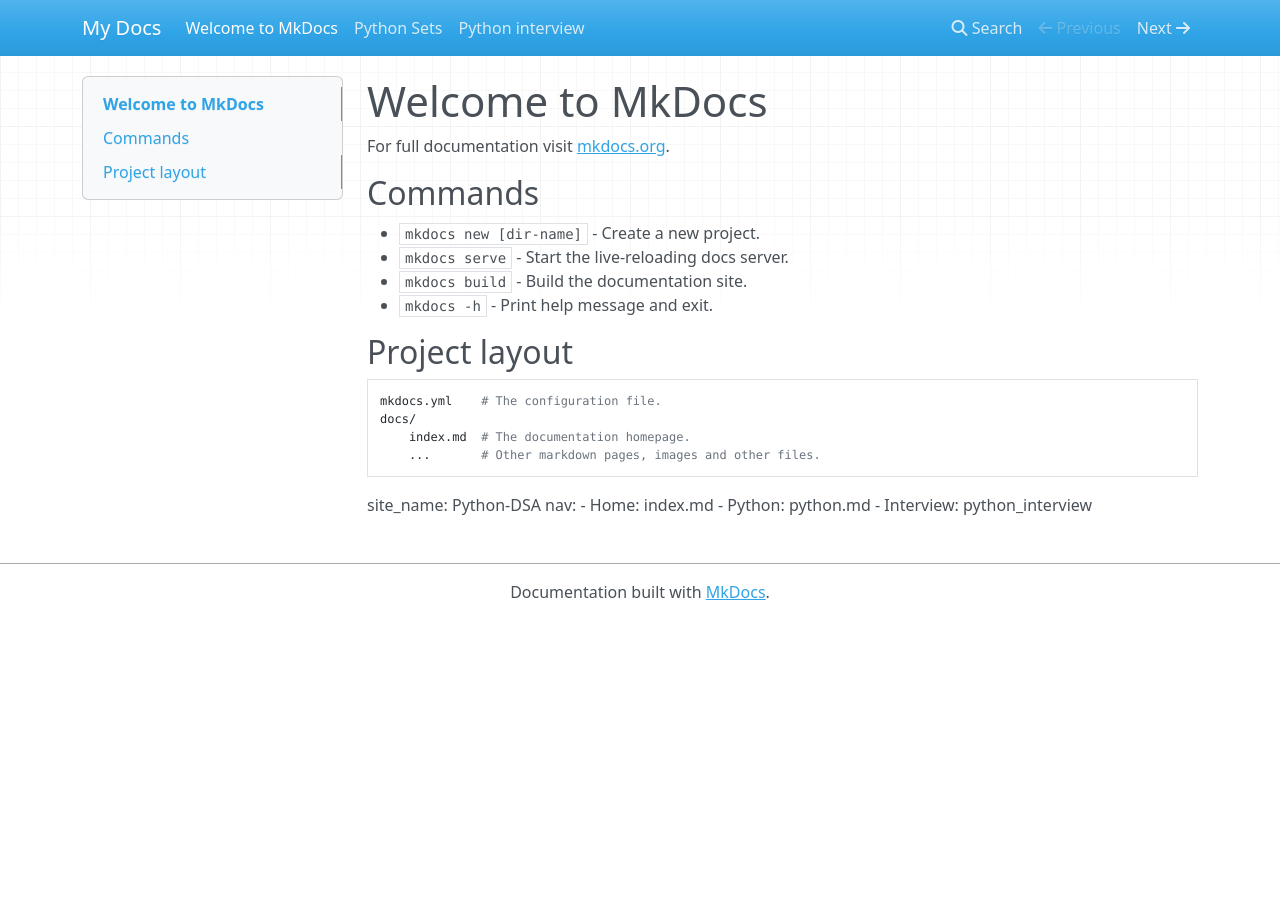
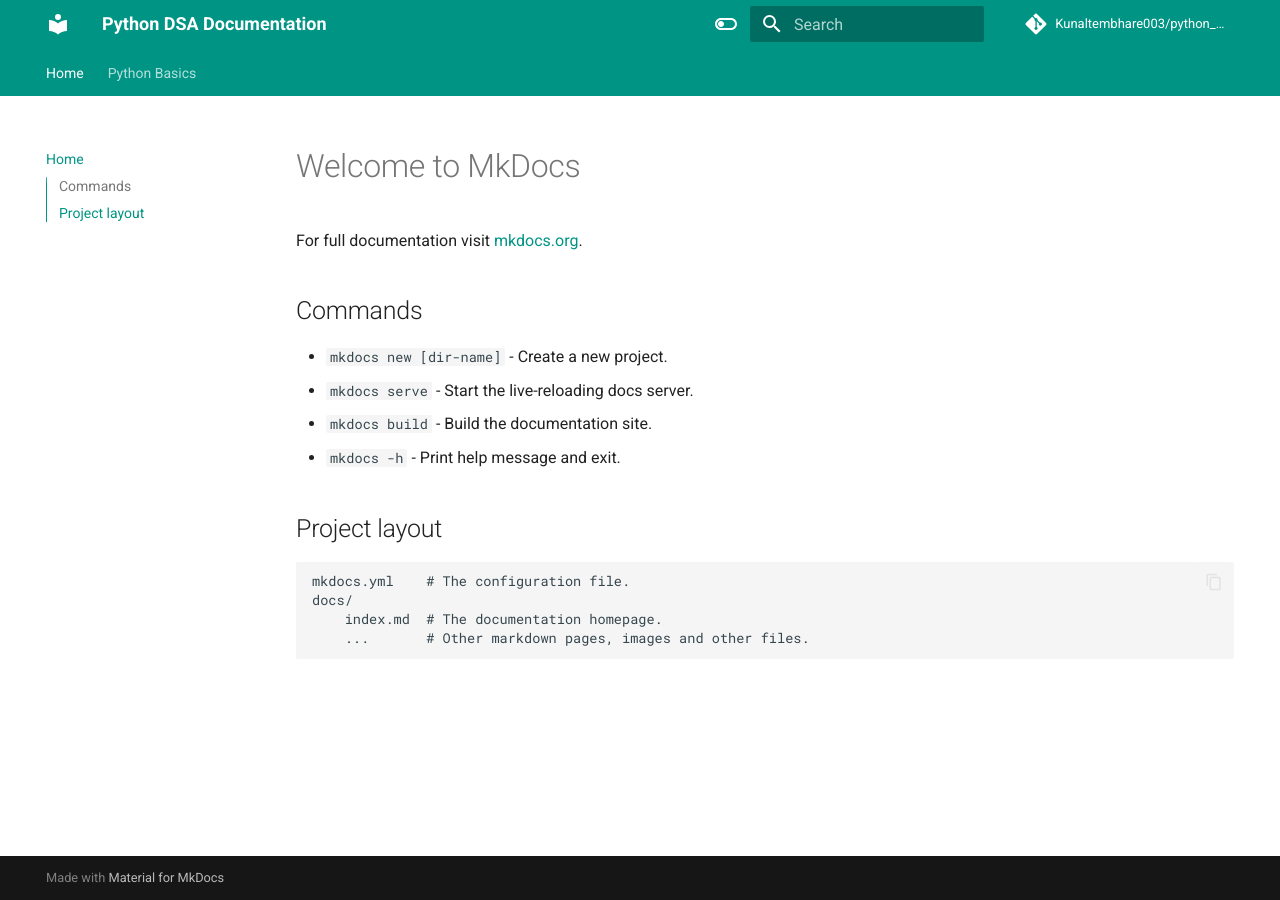
Before and after one commit to Kunaltembhare003/python_DSA, an MkDocs documentation site: the page built from docs/index.md, in a window 1280 px wide. Built offline with MkDocs 1.6.1 and Material for MkDocs 9.7.7, drawn with Linux system fonts in a browser that asks for light colours; nearby versions of some CDN libraries; comment, search, counter and statistics services are not loaded.

Commit message:
fix documentation

```diff
--- a/docs/index.md
+++ b/docs/index.md
@@ -15,10 +15,3 @@
     docs/
         index.md  # The documentation homepage.
         ...       # Other markdown pages, images and other files.
-
-
-site_name: Python-DSA
-nav:
-  - Home: index.md
-  - Python: python.md
-  - Interview: python_interview
--- a/mkdocs.yml
+++ b/mkdocs.yml
@@ -1 +1,49 @@
-site_name: My Docs
+site_name: Python DSA Documentation
+theme:
+  name: material
+  features:
+    - navigation.tabs
+    - navigation.sections
+    - toc.integrate
+    - navigation.top
+    - search.suggest
+    - search.highlight
+    - content.tabs.link
+    - content.code.annotation
+    - content.code.copy
+  language: en
+  palette:
+    - scheme: default
+      toggle:
+        icon: material/toggle-switch-off-outline
+        name: Switch to dark mode
+      primary: teal
+      accent: purple
+    - scheme: slate
+      toggle:
+        icon: material/toggle-switch
+        name: Switch to light mode
+      primary: teal
+      accent: lime
+
+nav:
+  - Home: index.md
+  - Python Basics:
+    - Data Structures: python_basics/data_structures.md
+    - Sets and Dictionaries: sets_and_dict.md
+
+markdown_extensions:
+  - pymdownx.highlight:
+      anchor_linenums: true
+  - pymdownx.inlinehilite
+  - pymdownx.snippets
+  - admonition
+  - pymdownx.arithmatex:
+      generic: true
+  - footnotes
+  - pymdownx.details
+  - pymdownx.superfences
+  - pymdownx.mark
+
+repo_url: https://github.com/Kunaltembhare003/python_DSA
+repo_name: Kunaltembhare003/python_DSA
```
Also changed, not shown: docs/python_basics/python.md (renamed from docs/python.md), 1 other file.
